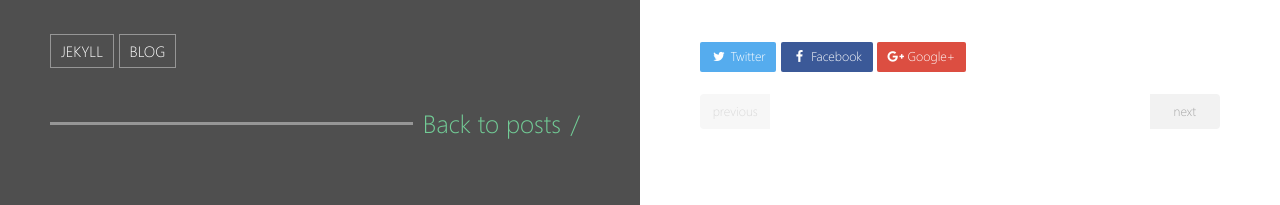
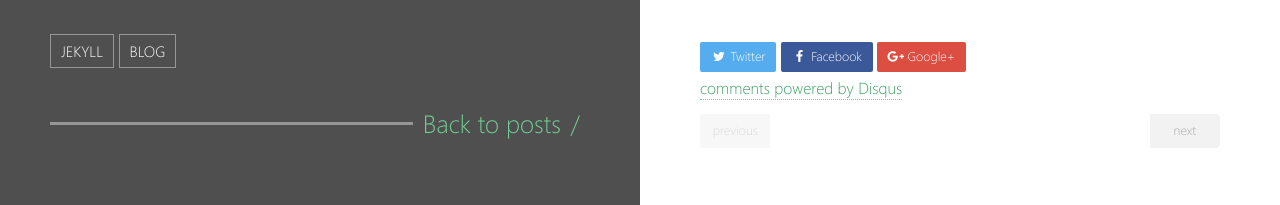
Before and after one commit to ScreamingHawk/ScreamingHawk.github.io, a Jekyll site: the page built from _posts/2017-02-17-first-post.md, in a window 1280 px wide. Shown: the part 1849-2054 px from the top of the page. Built offline with Jekyll 4.4.1, drawn with Linux system fonts in a browser that asks for light colours; comment, search, counter and statistics services are not loaded; some of the changed lines change nothing that is shown.

Commit message:
Added disqus comments

```diff
--- a/_config.yml
+++ b/_config.yml
@@ -3,6 +3,7 @@
 description: Software Engineer for fun and profit.
 urls: https://michael.standen.link
 logo: dp_round.png
+disqus_shortname: michael-standen
 locale: en_US
 
 # Left Block Images
--- /dev/null
+++ b/_includes/disqus_comments.html
@@ -0,0 +1,21 @@
+{% if page.comments != false and site.disqus_shortname %}
+    <section id="disqus_thread"></section>
+    <script type="text/javascript">
+        var disqus_shortname = '{{ site.disqus_shortname }}';
+
+        (function() {
+            var dsq = document.createElement('script'); dsq.type = 'text/javascript'; dsq.async = true;
+            dsq.src = '//' + disqus_shortname + '.disqus.com/embed.js';
+            (document.getElementsByTagName('head')[0] || document.getElementsByTagName('body')[0]).appendChild(dsq);
+        })();
+
+        (function () {
+            var s = document.createElement('script'); s.async = true;
+            s.type = 'text/javascript';
+            s.src = '//' + disqus_shortname + '.disqus.com/count.js';
+            (document.getElementsByTagName('head')[0] || document.getElementsByTagName('body')[0]).appendChild(s);
+        }());
+    </script>
+    <noscript>Please enable JavaScript to view the <a href="//disqus.com/?ref_noscript">comments powered by Disqus.</a></noscript>
+    <a href="//disqus.com" class="dsq-brlink">comments powered by <span class="logo-disqus">Disqus</span></a>
+{% endif %}
--- a/_layouts/post.html
+++ b/_layouts/post.html
@@ -36,6 +36,8 @@
         <br>
         {% include signature.html %}
         {% include share.html %}
+        <br>
+        {% include disqus_comments.html %}
         {% include page-pagination.html %}
       </div>
     </div>
```
